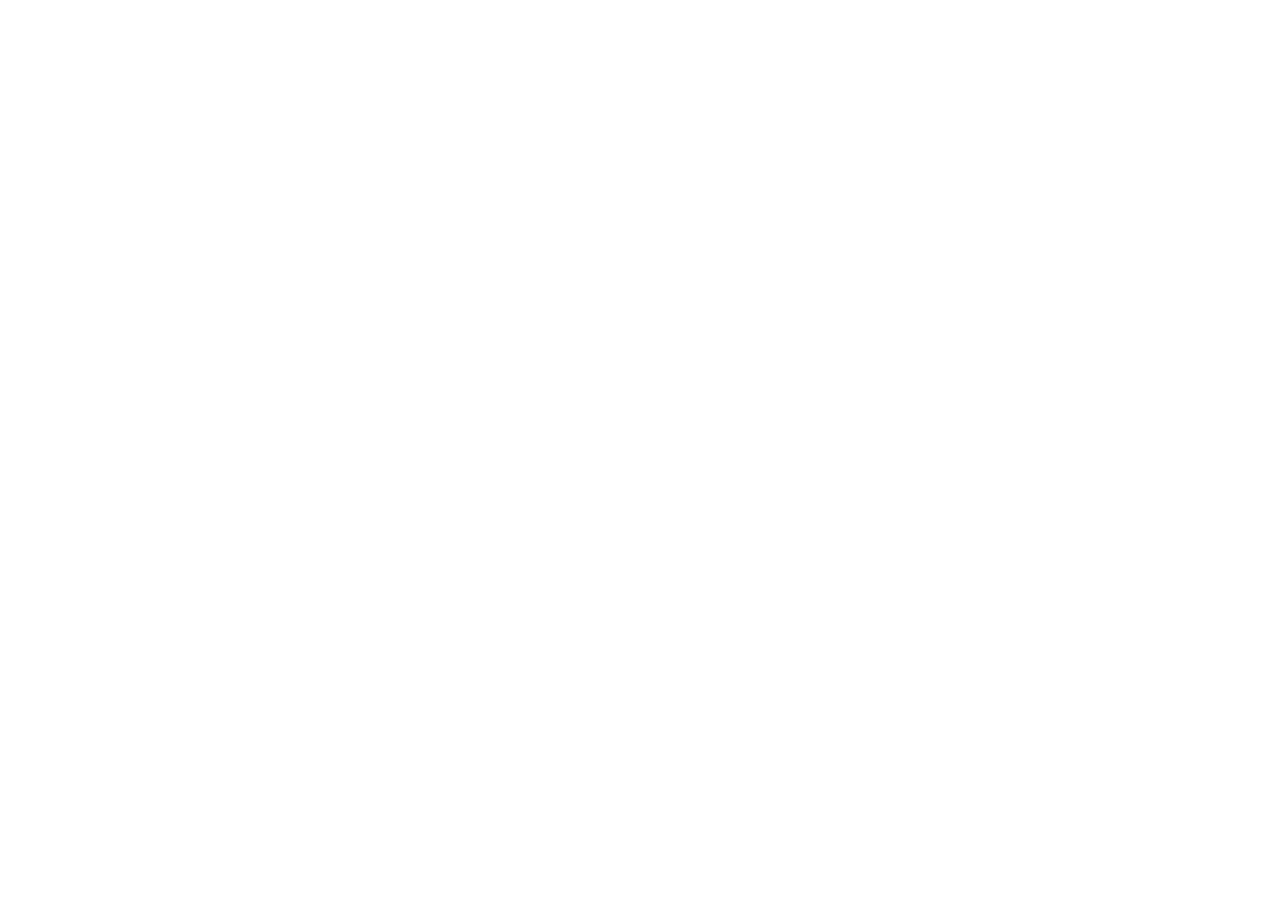
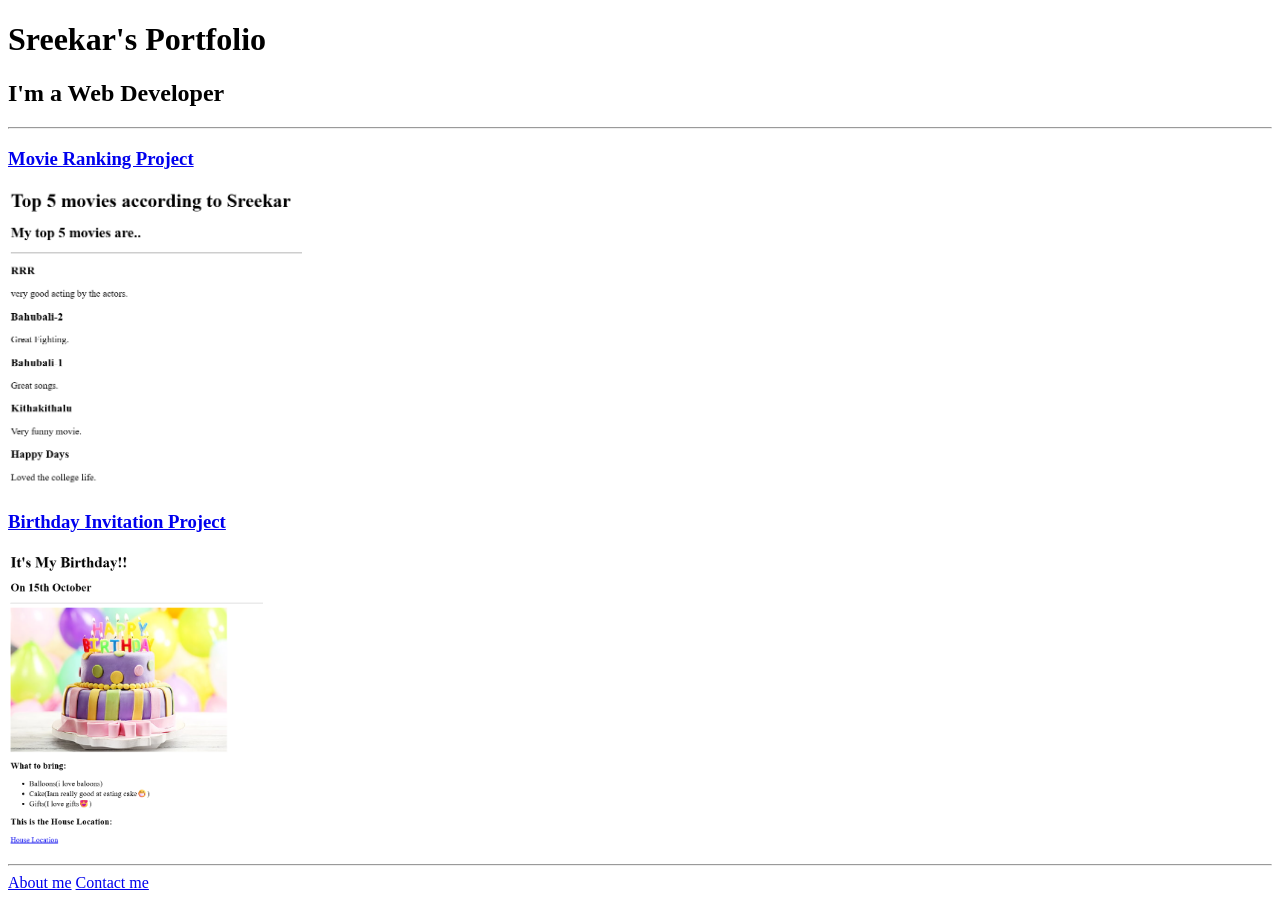
Before and after one commit to saisreekar310/html-portfolio, a plain HTML site: page index.html in a window 1280 px wide. Before the commit the page ends 800 px from the top, so only its background shows below. Drawn offline with Linux system fonts and the light colour scheme.

Commit message:
Update index.html

```diff
--- a/index.html
+++ b/index.html
@@ -1,4 +1,29 @@
 <!-- TODO 1: Create the HTML Boilerplate -->
+
+<!DOCTYPE html>
+<html lang="en">
+<head>
+    <meta charset="UTF-8">
+    <title>Sreekar's Portfolio</title>
+</head>
+<body>
+    <h1>Sreekar's Portfolio</h1>
+    <h2>I'm a Web Developer</h2>
+    <hr />
+
+    <h3><a href="./public/movie-ranking.html">Movie Ranking Project</a></h3>
+    <img src="./assets/images/movie-ranking.png" height="300" alt="Movie ranking project preview" />
+
+    <h3><a href="./public/birthday-invite.html">Birthday Invitation Project</a></h3>
+    <img src="./assets/images/Birthday-invite.png" height="300" alt="Birthday invitation project preview" />
+
+    <hr />
+
+    <a href="./public/about.html">About me</a>
+    <a href="./public/contact.html">Contact me</a>
+</body>
+</html>
+
 
 <!-- TODO 2: Add Your previous projects' HTML into the public folder -->
 
```
